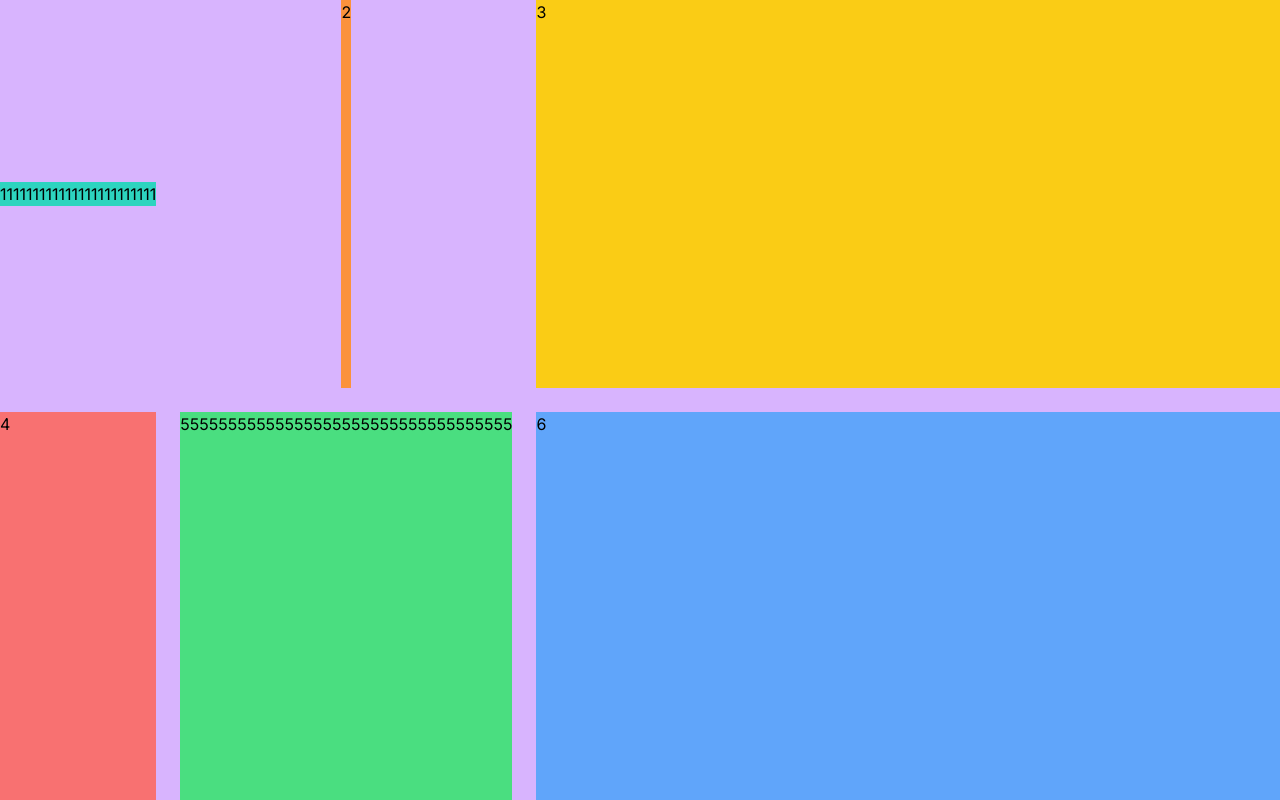
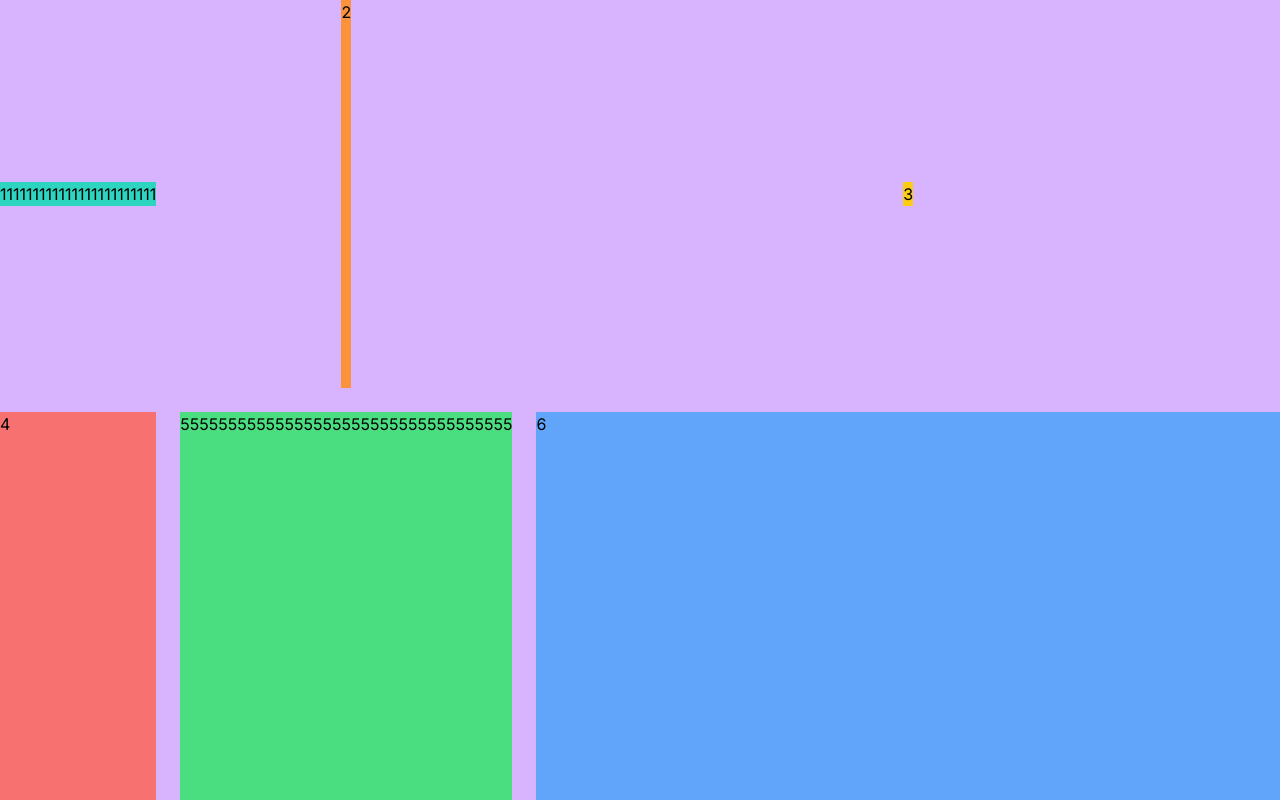
Before and after one commit to ChWasam/tailwindstart, a Next.js app: page /grid-self-allignment in a window 1280 px wide. Built offline with nearby package versions, Linux system fonts and the light colour scheme.

Commit message:
Some corrections during practice

```diff
--- a/app/grid-self-allignment/page.tsx
+++ b/app/grid-self-allignment/page.tsx
@@ -2,16 +2,18 @@ import Image from "next/image";
 
 export default function Home() {
   return (
-    <main className="grid grid-cols-[auto,auto,1fr] h-screen w-screen gap-6 bg-purple-300 ">
+    <main className="grid grid-cols-[auto,auto,1fr]    h-screen w-screen gap-6 bg-purple-300 ">
       <div className="bg-teal-400 self-center  ">111111111111111111111111</div>
       <div className="bg-orange-400 justify-self-center  ">2</div>
-      <div className="bg-yellow-400    ">3</div>
-      <div className="bg-red-400   ">4</div>
-      <div className="bg-green-400   ">55555555555555555555555555555555555</div>
-      <div className="bg-blue-400   ">6</div>
+      <div className="bg-yellow-400 self-center justify-self-center   ">3</div>
+      <div className="bg-red-400    ">4</div>
+      <div className="bg-green-400  ">55555555555555555555555555555555555</div>
+      <div className="bg-blue-400    ">6</div>
     </main>
   );
 }
 
 // self-center for vertical allignment
 // justify-self-center for horizotal allignment
+
+// grid-cols-[auto,auto,1fr] In this case justify center won't work as space will be cooupied bcz of 1fr
--- a/app/grid/page.tsx
+++ b/app/grid/page.tsx
@@ -14,12 +14,13 @@ export default function Home() {
   );
 }
 
-// complete screen can be devided into 12 rows and 12 colums with diffent height
+// complete screen can be divided into 12 rows and 12 colums with diffent height
 // when you write grid word in className  1 column got created
 // grid-flow-row yeh bydefault hoti ha
+//grid-col-3 matlab 3 col bana do
 // grid-col-[auto,auto,auto] adjust column width as per content
 // lakin thori space bachti ha
-// grid-col-[auto,auto,1 fr]
+// grid-col-[auto,auto,1 fr] is me pehla do ko pora pora bas content ka mutabiq hi space milti ha
 // 100 pc of space left 3rd column ko mil gae
 // fr=fraction
 // kisi ak div ke allignment karni ho ge to self use kar lain ga
--- a/app/summary-grid/page.tsx
+++ /dev/null
@@ -1,4 +0,0 @@
-/* justify-center content-center === aligns rows and
-column */
-/* self-center justify-self-center ==== aligns content itself === grid items */
-/* items-center justify-items-center ==== aligns content within container */
```
Also changed, not shown: app/grid-minmax/page.tsx (added, +15 -0 lines), app/grid-summary/page.tsx (added, +8 -0 lines), app/grid-autofitandautofill/page.tsx (added), app/grid-flow-col/page.tsx (added).
